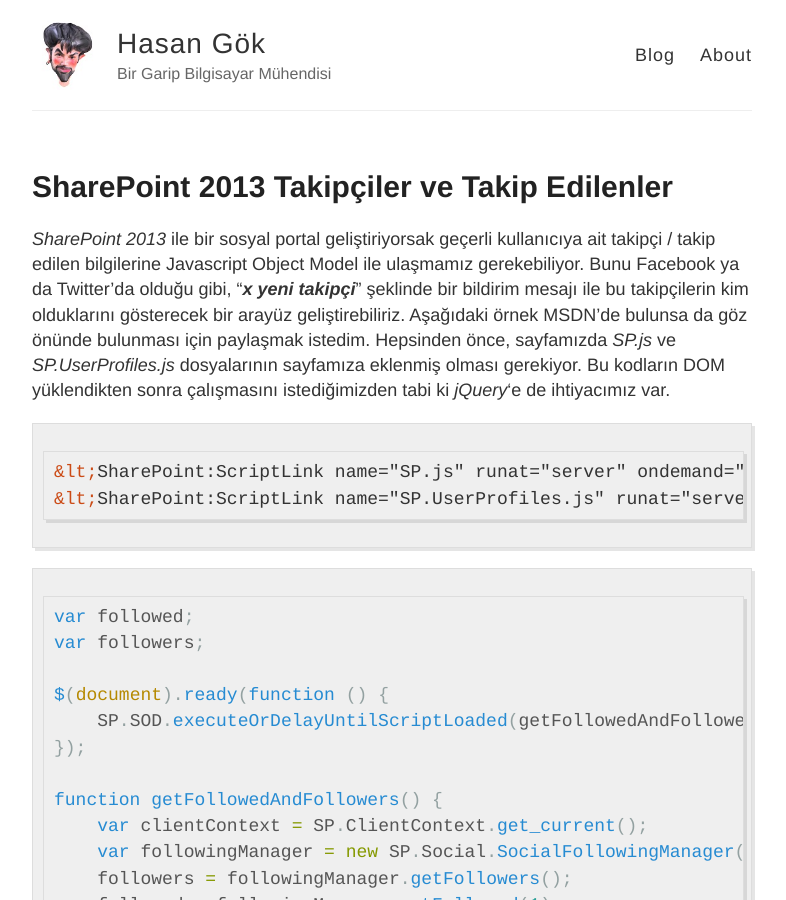
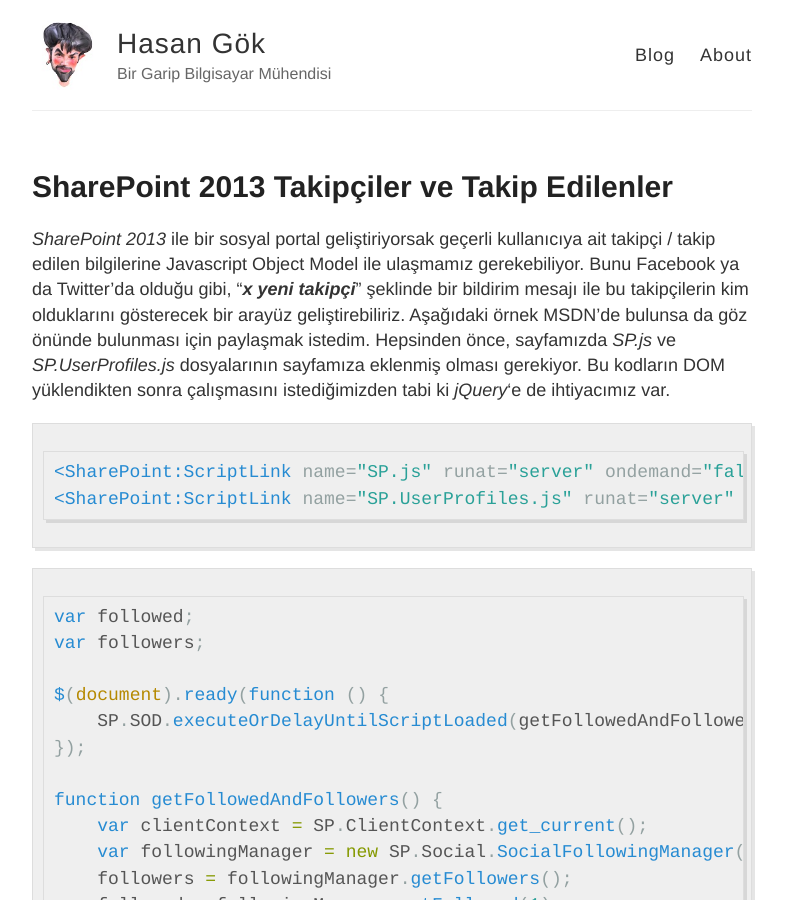
Before and after one commit to hasangok/hasangok.github.io, a Jekyll site: the page built from _posts/2014-07-11-sharepoint-2013-takipciler-ve-takip-edilenler.md, in a window 1280 px wide and 900 px high. Shown: the whole window, without its empty margins (248-1034 px from the left). Built offline with Jekyll 4.4.1, drawn with Linux system fonts in a browser that asks for light colours; comment, search, counter and statistics services are not loaded.

Commit message:
Update 2014-07-11-sharepoint-2013-takipciler-ve-takip-edilenler.md

````diff
--- a/_posts/2014-07-11-sharepoint-2013-takipciler-ve-takip-edilenler.md
+++ b/_posts/2014-07-11-sharepoint-2013-takipciler-ve-takip-edilenler.md
@@ -10,8 +10,8 @@
 Hepsinden önce, sayfamızda *SP.js* ve *SP.UserProfiles.js* dosyalarının sayfamıza eklenmiş olması gerekiyor. Bu kodların DOM yüklendikten sonra çalışmasını istediğimizden tabi ki *jQuery*'e de ihtiyacımız var.
 
 ```html
-&lt;SharePoint:ScriptLink name="SP.js" runat="server" ondemand="false" localizable="false" loadafterui="true" /&gt;
-&lt;SharePoint:ScriptLink name="SP.UserProfiles.js" runat="server" ondemand="false" localizable="false" loadafterui="true" /&gt;
+<SharePoint:ScriptLink name="SP.js" runat="server" ondemand="false" localizable="false" loadafterui="true" />
+<SharePoint:ScriptLink name="SP.UserProfiles.js" runat="server" ondemand="false" localizable="false" loadafterui="true" />
 ```
 
 ```javascript
````
